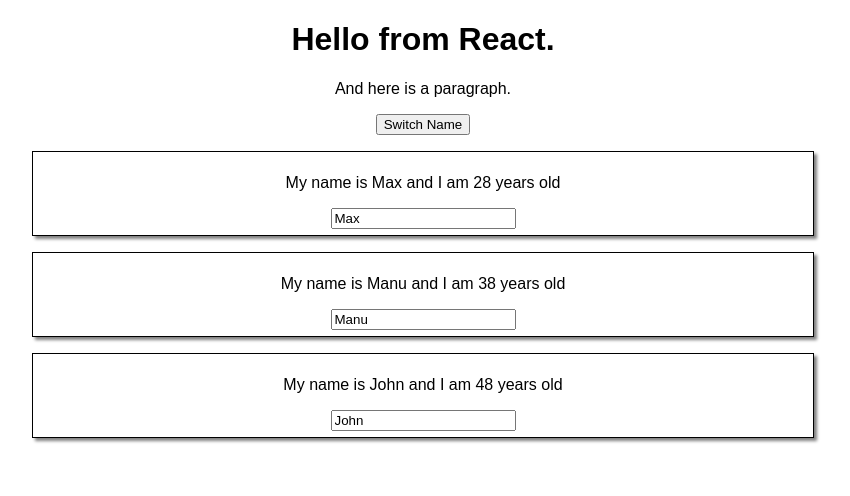
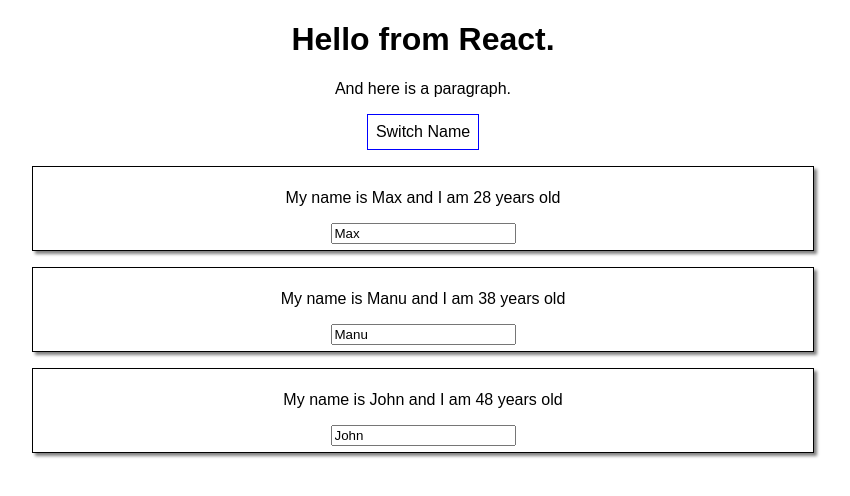
Before and after one commit to NetCoder99/react002, a React (Create React App) app: page / in a window 1280 px wide. Shown: the top 496 px of the page, without its empty margins (217-1067 px from the left). Built offline with nearby package versions, Linux system fonts and the light colour scheme.

Commit message:
Module49

```diff
--- a/src/App.js
+++ b/src/App.js
@@ -54,12 +54,21 @@
 
 
    render () {
+    const btnStyle = {
+      backgroundColor: "white",
+      font: 'inherit',
+      border: '1px solid blue',
+      padding: '8px',
+      cursor: 'pointer'
+    }
+
     return (
-
     <div className="App">
       <h1>Hello from React.</h1>
       <p>And here is a paragraph.</p>
-      <button onClick={() => this.switchNameHandler1('Manny')}>Switch Name</button>
+      <button
+        style={btnStyle}
+        onClick={() => this.switchNameHandler1('Manny')}>Switch Name</button>
       <Person2
           name={this.state.persons[0].name}
           age={this.state.persons[0].age}/>
```
Also changed, not shown: src/Person/person.css (line endings or trailing spaces).
